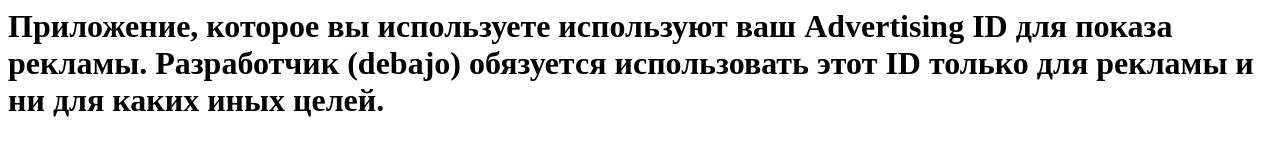
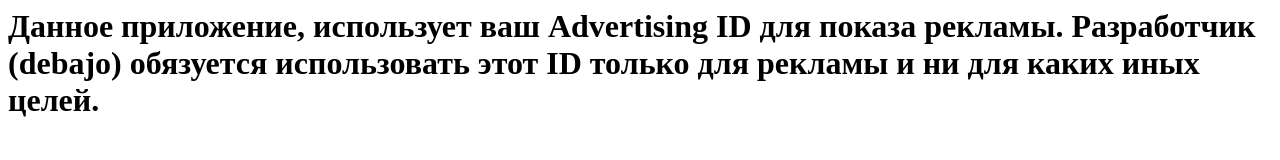
Before and after one commit to nikitosbobin/app_privacy_policy, a plain HTML site: page index.html in a window 1280 px wide. Drawn offline with Linux system fonts and the light colour scheme.

Commit message:
fix text

```diff
--- a/index.html
+++ b/index.html
@@ -1 +1 @@
-<h1>Приложение, которое вы используете используют ваш Advertising ID для показа рекламы. Разработчик (debajo) обязуется использовать этот ID только для рекламы и ни для каких иных целей.</h1>
+<h1>Данное приложение, использует ваш Advertising ID для показа рекламы. Разработчик (debajo) обязуется использовать этот ID только для рекламы и ни для каких иных целей.</h1>
```
